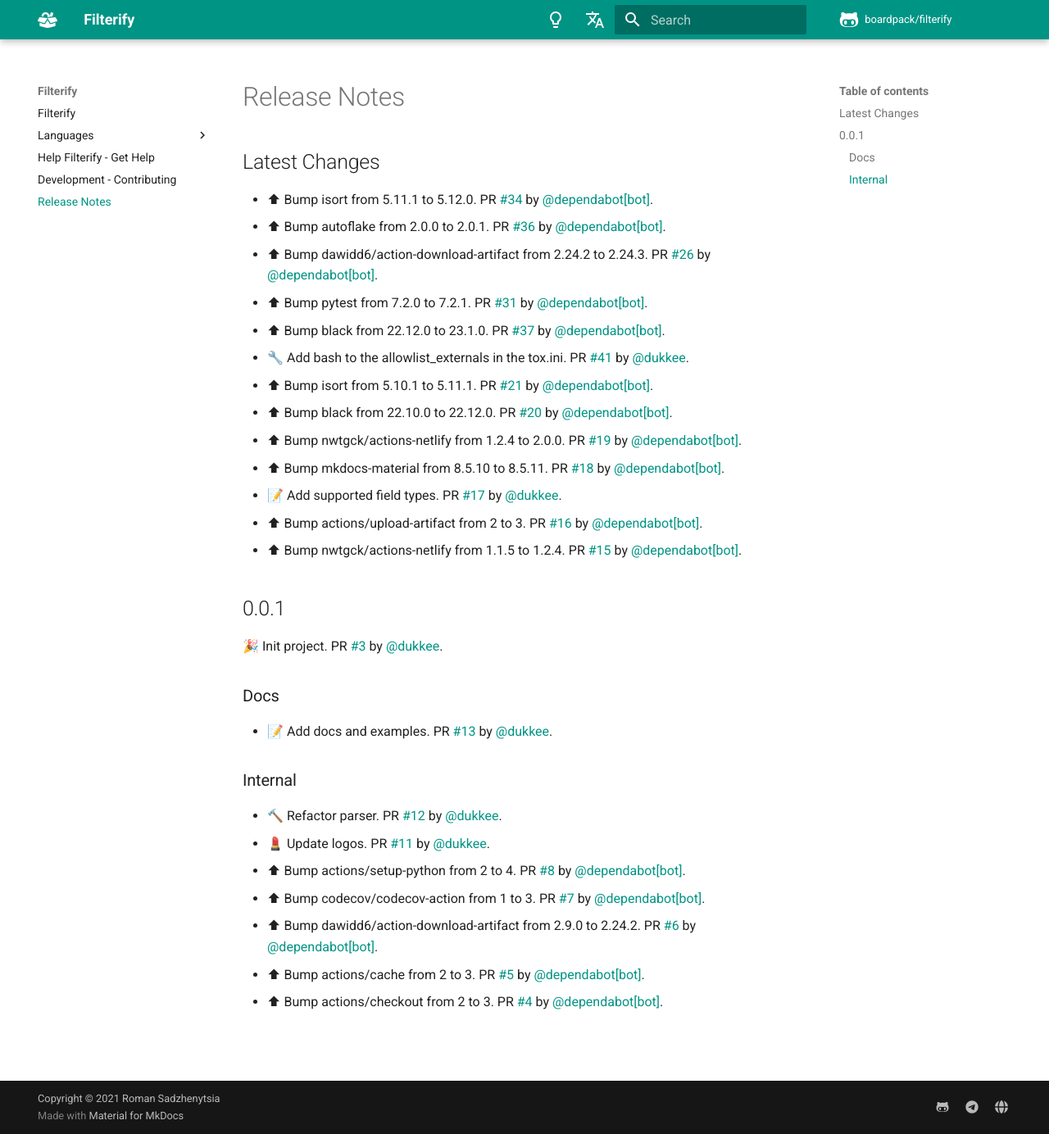
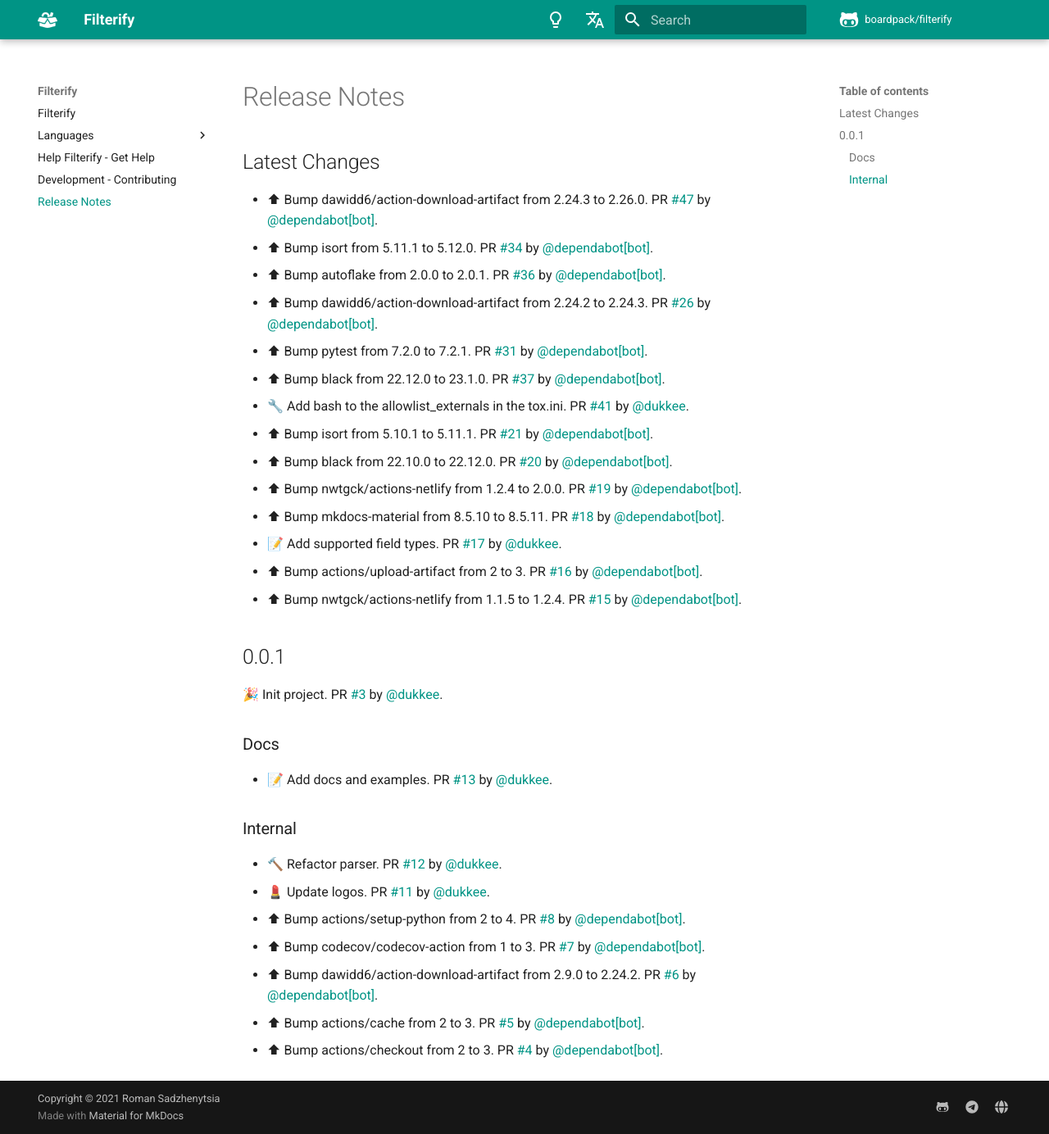
Before and after one commit to boardpack/filterify, an MkDocs documentation site: the page built from docs/en/docs/release-notes.md, in a window 1280 px wide and 1384 px high. Shown: the whole window at 82% size. Built offline with MkDocs 1.6.1 and Material for MkDocs 9.7.7, drawn with Linux system fonts in a browser that asks for light colours; comment, search, counter and statistics services are not loaded.

Commit message:
📝 Update release notes

```diff
--- a/docs/en/docs/release-notes.md
+++ b/docs/en/docs/release-notes.md
@@ -2,6 +2,7 @@
 
 ## Latest Changes
 
+* ⬆ Bump dawidd6/action-download-artifact from 2.24.3 to 2.26.0. PR [#47](https://github.com/boardpack/filterify/pull/47) by [@dependabot[bot]](https://github.com/apps/dependabot).
 * ⬆ Bump isort from 5.11.1 to 5.12.0. PR [#34](https://github.com/boardpack/filterify/pull/34) by [@dependabot[bot]](https://github.com/apps/dependabot).
 * ⬆ Bump autoflake from 2.0.0 to 2.0.1. PR [#36](https://github.com/boardpack/filterify/pull/36) by [@dependabot[bot]](https://github.com/apps/dependabot).
 * ⬆ Bump dawidd6/action-download-artifact from 2.24.2 to 2.24.3. PR [#26](https://github.com/boardpack/filterify/pull/26) by [@dependabot[bot]](https://github.com/apps/dependabot).
```
